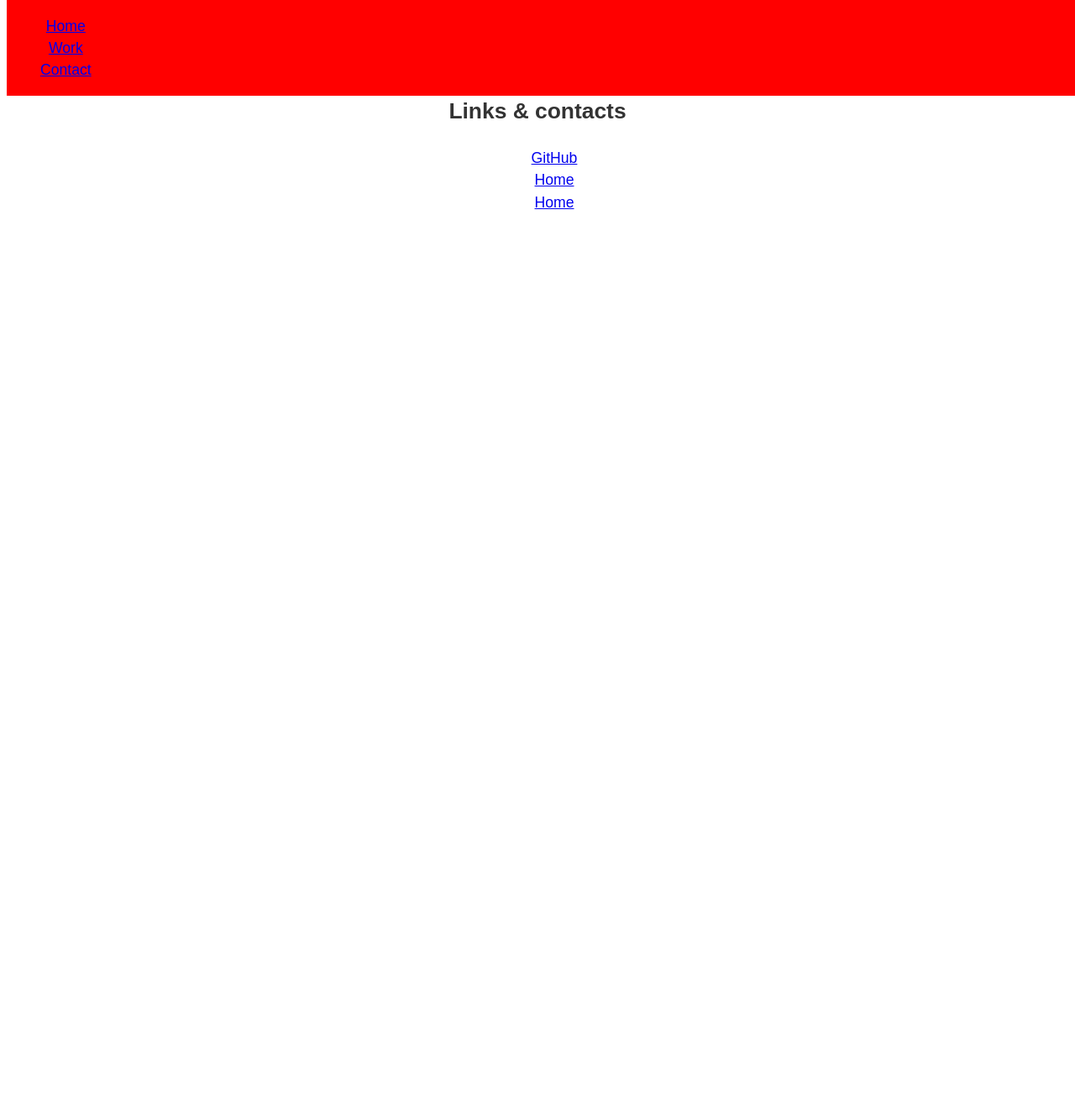
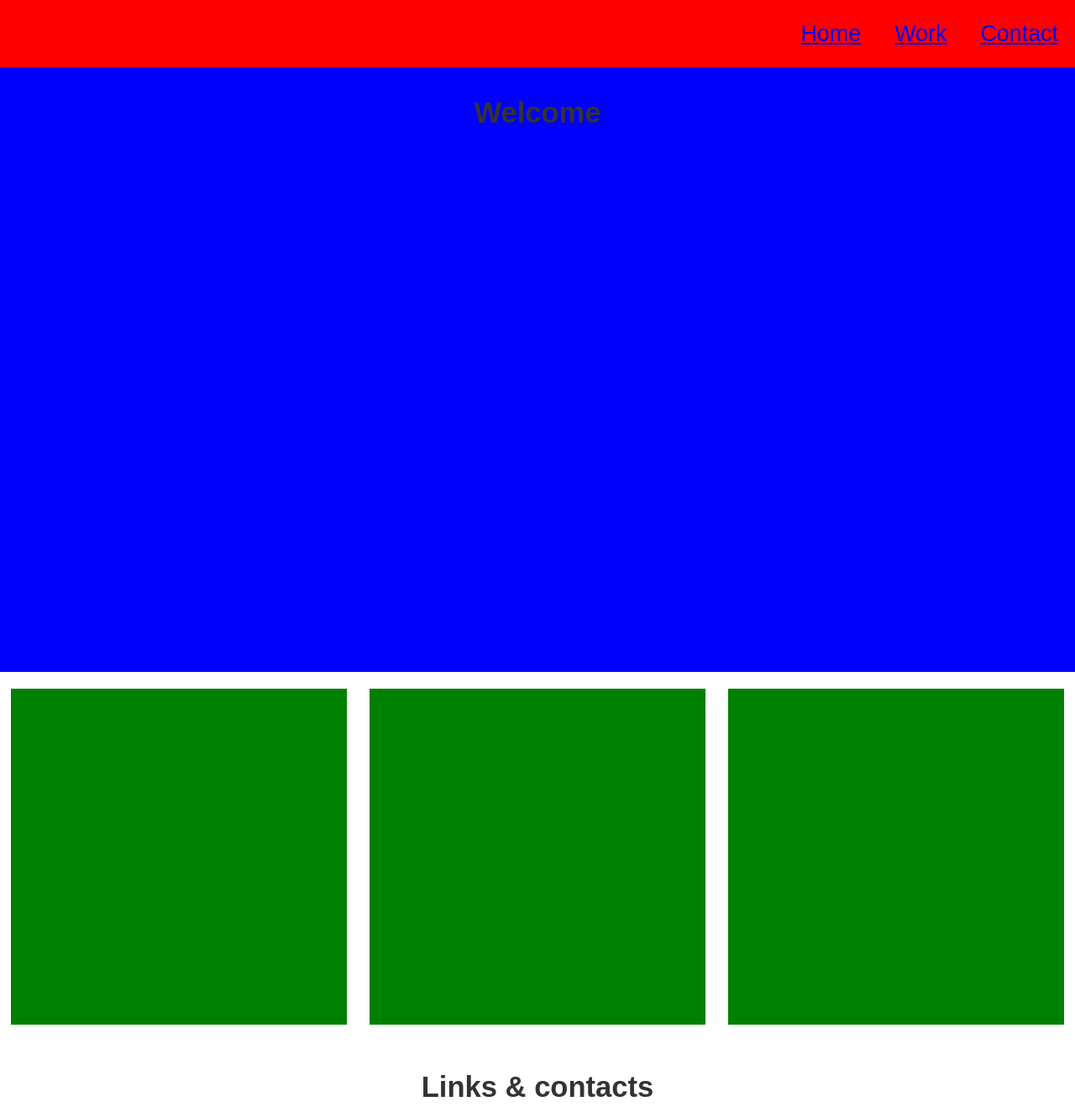
Before and after one commit to krokowskikarol/FCC-Certification-5-5-Personal-Portfolio-Webpage, a plain HTML site: page public_html/index.html in a window 1280 px wide. Shown: the top 1324 px of the page at 84% size. Before the commit the page ends 800 px from the top, so only its background shows below. Drawn offline with Linux system fonts and the light colour scheme.

Commit message:
creating a project and putting basic htlm structure

```diff
--- a/public_html/newcss.css
+++ b/public_html/newcss.css
@@ -1,19 +1,56 @@
-body{
+html, body{
     text-align: center;
-    font-size: 1.1rem;
+    font-size: 1.2rem;
     line-height: 1.5;
     color: #333;
     font-family: sans-serif;
     display: flex;
     flex-direction: column;
+    margin: 0;
+
+}
+main{
+    display: flex;
 }
 ul{
     list-style: none;
+    display: flex;
+    flex-direction: row;
+    justify-content: space-between;
+    margin: auto 0 auto auto;
+}
+li{
+    font-size: 1.4rem;
+    padding: 0 20px;
 }
 #navbar{
     position: fixed;
     top: 0;
     display: flex;
+    justify-content: space-between;
+
     background-color: red;
     width: 100%;
+    height: 10%;
 }
+#welcome-section{
+    height: 90vh;
+    padding-top: 10vh;
+    width: 100%;
+    background-color: blue;
+}
+#projects{
+    display: flex;
+}
+@media(max-width: 800px){
+    #projects{
+    flex-direction: column;
+}
+}
+.project-tile{
+    width: 400px;
+    height: 400px;
+    text-align: center;
+    margin: 20px auto 20px auto;
+    background-color: green;
+}
```
